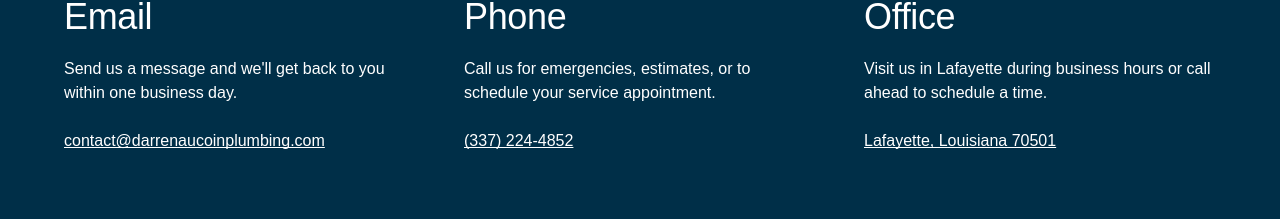
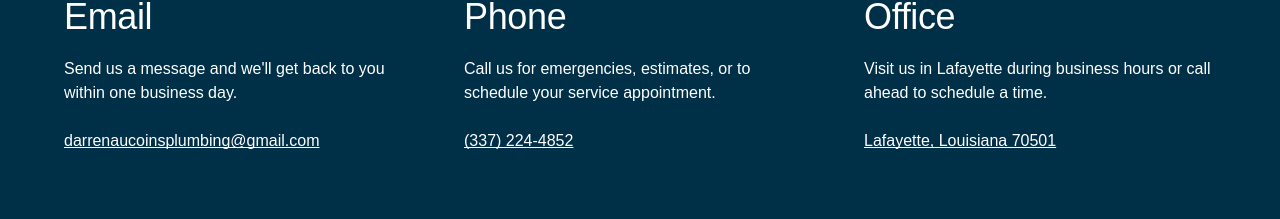
Before and after one commit to charliem04/Darrenaucoinsplumbing, a React (Vite) app: page / in a window 1280 px wide. Shown: the part 7792-8011 px from the top of the page. Built offline with nearby package versions, Linux system fonts and the light colour scheme.

Commit message:
email fixes

```diff
--- a/index.html
+++ b/index.html
@@ -16,17 +16,17 @@
       name="keywords"
       content="plumber Lafayette LA, emergency plumber Louisiana, sewer repair Lafayette, hydro jetting, water meter installation Lafayette, Acadiana plumbing"
     />
-    <link rel="canonical" href="https://darrenaucoinplumbing.com/" />
+    <link rel="canonical" href="https://darrenaucoinsplumbing.com/" />
 
     <!-- Open Graph -->
     <meta property="og:type" content="website" />
-    <meta property="og:url" content="https://darrenaucoinplumbing.com/" />
+    <meta property="og:url" content="https://darrenaucoinsplumbing.com/" />
     <meta property="og:title" content="Darren Aucoin's Plumbing | Lafayette, LA" />
     <meta
       property="og:description"
       content="Fast, honest plumbing in Lafayette, LA. 24/7 emergency service. Call (337) 224-4852."
     />
-    <meta property="og:image" content="https://darrenaucoinplumbing.com/og-image.jpg" />
+    <meta property="og:image" content="https://darrenaucoinsplumbing.com/og-image.jpg" />
 
     <!-- Twitter -->
     <meta name="twitter:card" content="summary_large_image" />
@@ -35,7 +35,7 @@
       name="twitter:description"
       content="Fast, honest plumbing in Lafayette, LA. 24/7 emergency service. Call (337) 224-4852."
     />
-    <meta name="twitter:image" content="https://darrenaucoinplumbing.com/og-image.jpg" />
+    <meta name="twitter:image" content="https://darrenaucoinsplumbing.com/og-image.jpg" />
 
     <!-- Favicon (drop real files in /public when ready) -->
     <link rel="icon" type="image/svg+xml" href="/favicon.svg" />
@@ -49,13 +49,13 @@
       {
         "@context": "https://schema.org",
         "@type": "Plumber",
-        "@id": "https://darrenaucoinplumbing.com/#business",
+        "@id": "https://darrenaucoinsplumbing.com/#business",
         "name": "Darren Aucoin's Plumbing",
-        "image": "https://darrenaucoinplumbing.com/og-image.jpg",
-        "logo": "https://darrenaucoinplumbing.com/logo.png",
-        "url": "https://darrenaucoinplumbing.com/",
+        "image": "https://darrenaucoinsplumbing.com/og-image.jpg",
+        "logo": "https://darrenaucoinsplumbing.com/logo.png",
+        "url": "https://darrenaucoinsplumbing.com/",
         "telephone": "+1-337-224-4852",
-        "email": "contact@darrenaucoinplumbing.com",
+        "email": "contact@darrenaucoinsplumbing.com",
         "priceRange": "$$",
         "description": "Trusted plumbing services in Lafayette, Louisiana. Emergency repairs, sewer work, hydro-jetting, excavation, water heater installation, gas lines, and backflow testing.",
         "address": {
--- a/src/app/components/InteractiveHomeDesktop.tsx
+++ b/src/app/components/InteractiveHomeDesktop.tsx
@@ -814,7 +814,7 @@
                 {/* Contact Info */}
                 <div className="content-stretch flex gap-[48px] items-center relative shrink-0 w-full">
                   {[
-                    { icon: 'mail', title: 'Email', desc: "Send us a message and we'll get back to you within one business day.", contact: 'contact@darrenaucoinplumbing.com', action: handleEmail },
+                    { icon: 'mail', title: 'Email', desc: "Send us a message and we'll get back to you within one business day.", contact: 'darrenaucoinsplumbing@gmail.com', action: handleEmail },
                     { icon: 'call', title: 'Phone', desc: 'Call us for emergencies, estimates, or to schedule your service appointment.', contact: '(337) 224-4852', action: handleCall },
                     { icon: 'location', title: 'Office', desc: 'Visit us in Lafayette during business hours or call ahead to schedule a time.', contact: 'Lafayette, Louisiana 70501', action: () => {} }
                   ].map((item, idx) => (
```
